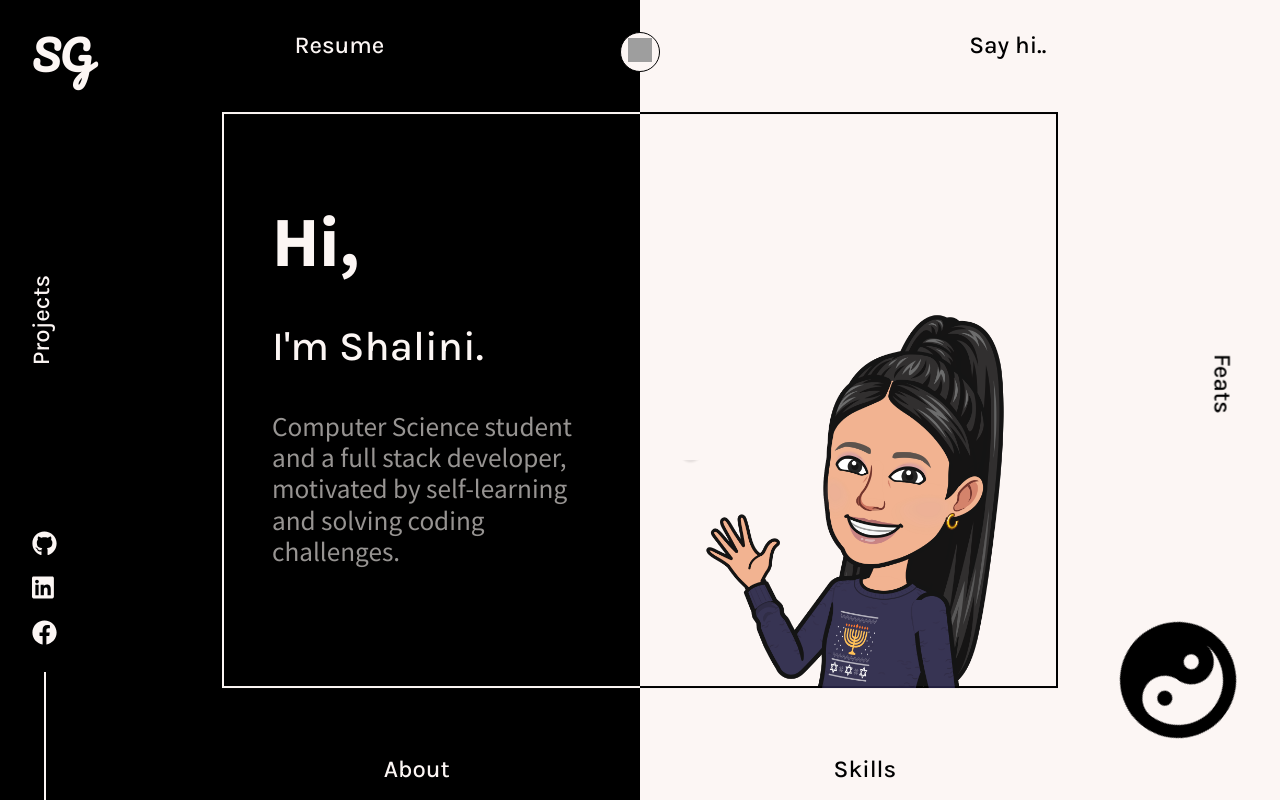
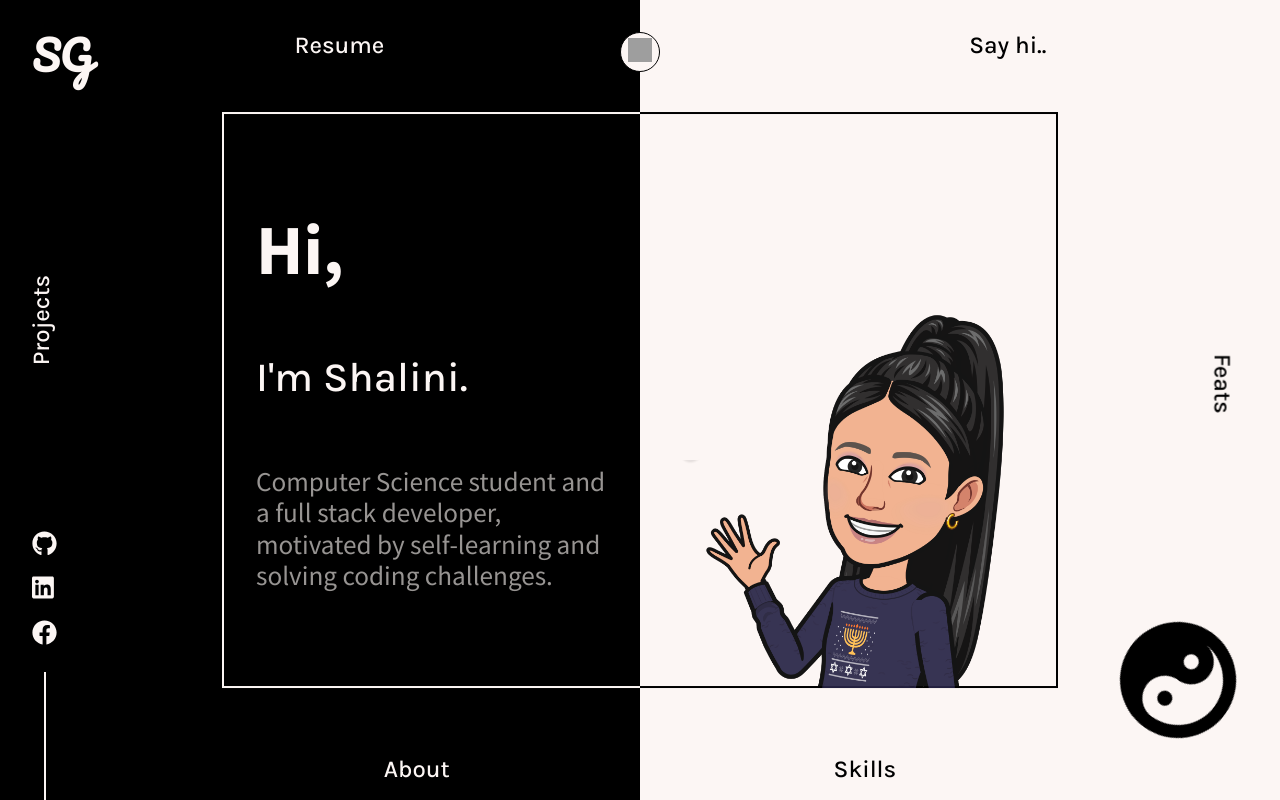
Before and after one commit to Shalini-Ganeshan/Shalini-Portfolio, a React (Create React App) app: page / in a window 1280 px wide. Both pictures are taken after a click on the button "click here". Built offline with nearby package versions, Linux system fonts and the light colour scheme; grey boxes are pictures that could not be loaded.

Commit message:
Update Intro.js

```diff
--- a/src/components/Intro.js
+++ b/src/components/Intro.js
@@ -119,19 +119,20 @@ display: flex;
 
 const Text = styled.div`
   font-size: calc(1em + 1.5vw);
-  color: ${(props) => props.theme.body};
-  padding: 3rem;
-  margin-bottom:2rem;
-  cursor: pointer;
-  display: flex;
-  flex-direction: column;
-  justify-content: space-evenly;
+color: ${props => props.theme.body};
+padding: 2rem;
+cursor: pointer;
 
-  & > *:last-child {
-    color: ${(props) => `rgba(${props.theme.bodyRgba}, 0.6)`};
+display: flex;
+flex-direction: column;
+justify-content: space-evenly;
+
+&>*:last-child{
+    color: ${props => `rgba(${props.theme.bodyRgba},0.6)` };
     font-size: calc(0.5rem + 1.5vw);
-    font-weight: 300;
-  }
+    font-weight:300;
+
+}
 
 
   @media (max-width: 768px) {
```
